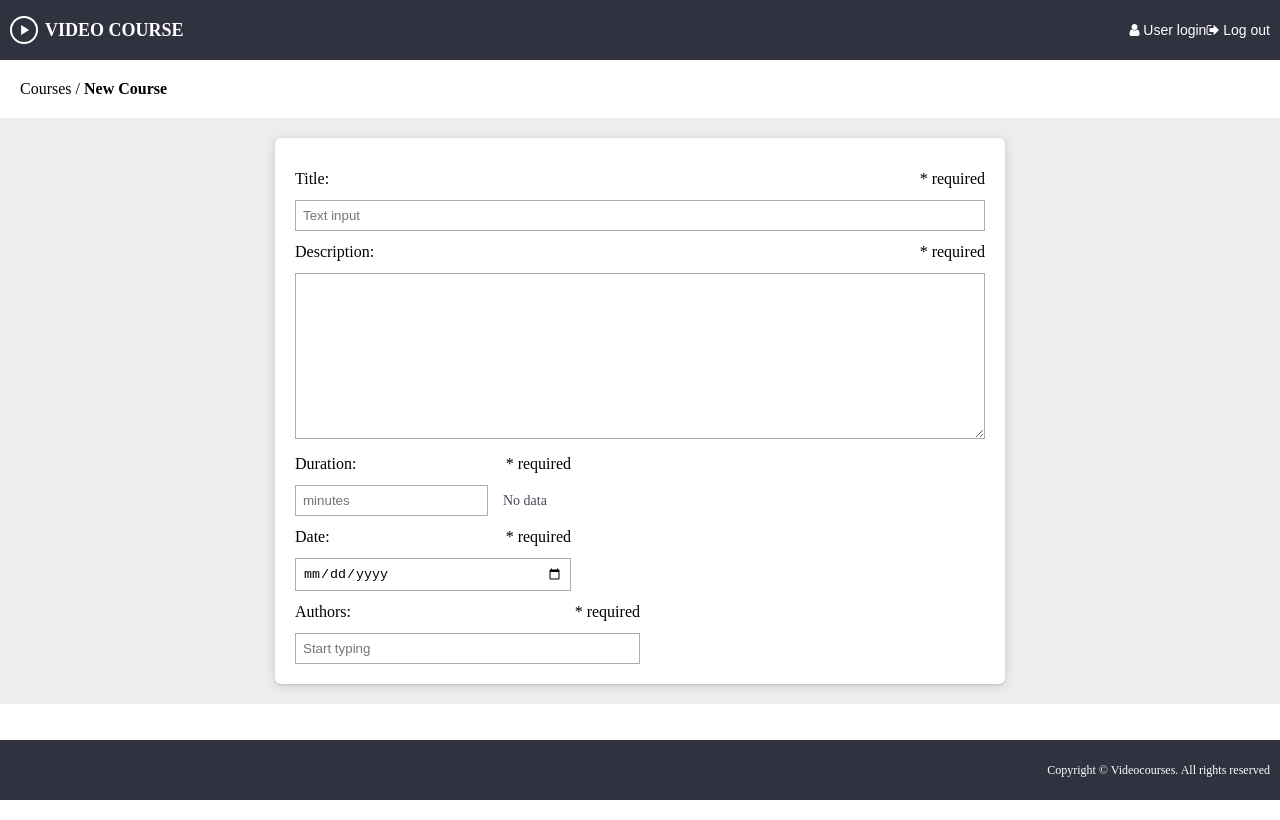
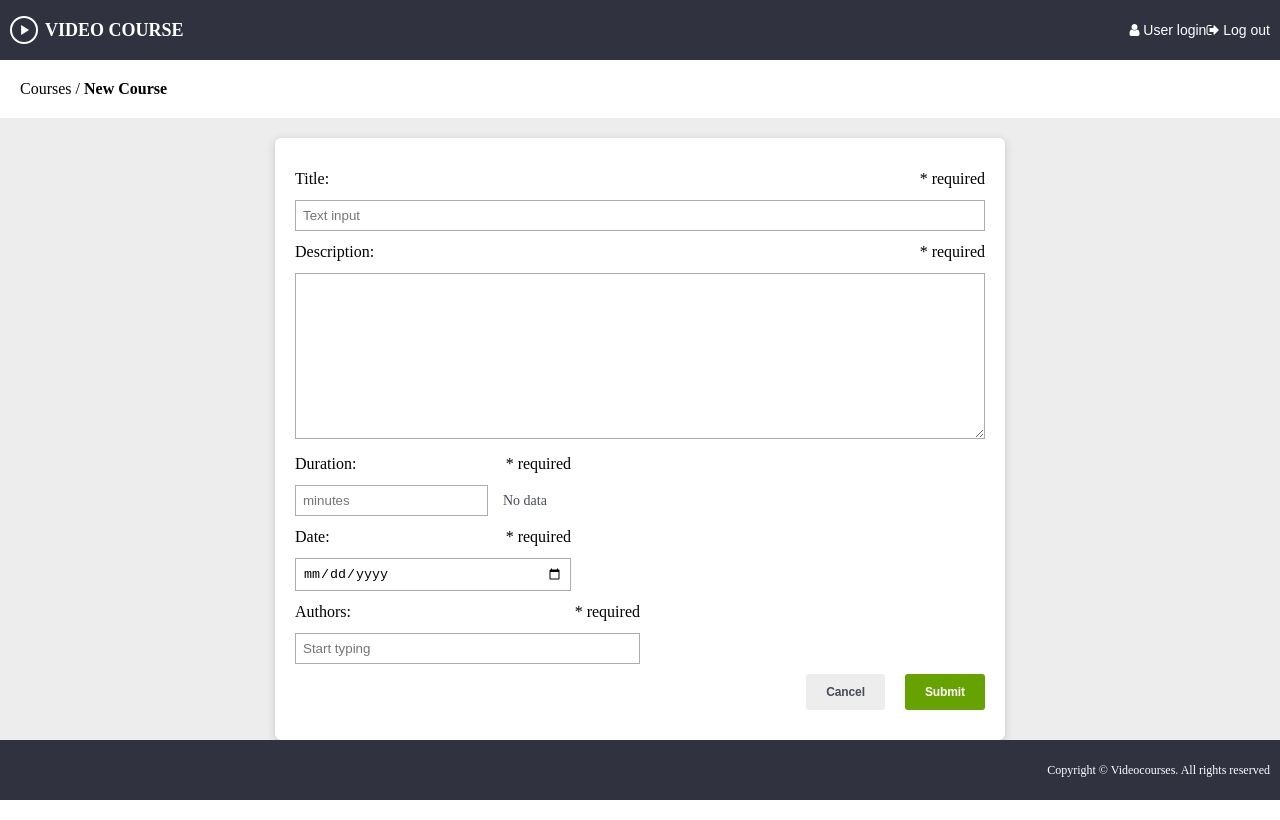
Before and after one commit to Zhydyk/AngularProject, an Angular app: page /new-course in a window 1280 px wide. Built offline with nearby package versions, Linux system fonts and the light colour scheme.

Commit message:
Homework06: Fix some changes

```diff
--- a/src/app/new-course-page/new-course-forms/new-course-forms.component.html
+++ b/src/app/new-course-page/new-course-forms/new-course-forms.component.html
@@ -29,4 +29,11 @@
   <div class="new-course-forms-authors">
     <course-authors></course-authors>
   </div>
+  <div class="new-course-forms-submit-buttons">
+    <submit-buttons
+      cancelButton="Cancel"
+      submitButton="Submit"
+    >
+    </submit-buttons>
+  </div>
 </form>
--- a/src/app/new-course-page/new-course-forms/new-course-forms.component.scss
+++ b/src/app/new-course-page/new-course-forms/new-course-forms.component.scss
@@ -41,4 +41,9 @@
     width: 100%;
     border: 1px solid $borderColorLightGrey;
   }
+
+  &-submit-buttons {
+    display: flex;
+    justify-content: flex-end;
+  }
 }
--- a/src/app/new-course-page/new-course-forms/new-course-forms.module.ts
+++ b/src/app/new-course-page/new-course-forms/new-course-forms.module.ts
@@ -3,10 +3,11 @@ import { NgModule } from '@angular/core';
 import { CourseAuthorsModule } from 'src/app/shared/components/course-authors/course-authors.module';
 import { CourseDateModule } from 'src/app/shared/components/course-date/course-date.module';
 import { CourseDurationModule } from 'src/app/shared/components/course-duration/course-duration.module';
+import { SubmitButtonsModule } from 'src/app/shared/components/submit-buttons/submit-buttons.module';
 import { NewCourseFormsComponent } from './new-course-forms.component';
 
 @NgModule({
-  imports: [CommonModule, CourseAuthorsModule, CourseDateModule, CourseDurationModule],
+  imports: [CommonModule, CourseAuthorsModule, CourseDateModule, CourseDurationModule, SubmitButtonsModule],
   declarations: [NewCourseFormsComponent],
   exports: [NewCourseFormsComponent],
 })
--- /dev/null
+++ b/src/app/shared/components/submit-buttons/submit-buttons.component.html
@@ -0,0 +1,20 @@
+<div class="sumbit-buttons-main">
+  <button
+    *ngIf="showCancelButton"
+    id="{{cancelId}}"
+    type="submit"
+    class="sumbit-buttons-cancel"
+    click="onCancel()"
+  >
+    {{ cancelButton }}
+  </button>
+  <button
+    *ngIf="showSubmitButton"
+    id="{{submitId}}"
+    type="submit"
+    class="sumbit-buttons-confirm"
+    (click)="onSubmit()"
+  >
+    {{ submitButton }}
+  </button>
+</div>
--- /dev/null
+++ b/src/app/shared/components/submit-buttons/submit-buttons.component.scss
@@ -0,0 +1,33 @@
+@import 'src/styles/main.scss';
+
+.sumbit-buttons {
+  &-main {
+    display: flex;
+    margin: 10px 0;
+  }
+
+  &-cancel {
+    border-radius: 3px;
+    background: map-get($app-primary-bg-palette, greyColor);
+    padding: 12px 20px;
+    color: map-get($app-primary-text, 200);
+    border: 0;
+    line-height: 12px;
+    margin-right: 20px;
+    letter-spacing: -0.1px;
+    font-size: 12px;
+    font-weight: 600;
+  }
+
+  &-confirm {
+    border-radius: 3px;
+    background: $bgGreenBtnColor;
+    padding: 12px 20px;
+    color: map-get($app-primary-text, whiteColor);
+    border: 0;
+    line-height: 12px;
+    letter-spacing: -0.1px;
+    font-size: 12px;
+    font-weight: 600;
+  }
+}
--- /dev/null
+++ b/src/app/shared/components/submit-buttons/submit-buttons.component.ts
@@ -0,0 +1,38 @@
+import { ChangeDetectionStrategy, Component, EventEmitter, Input, Output } from '@angular/core';
+
+@Component({
+  selector: 'submit-buttons',
+  templateUrl: './submit-buttons.component.html',
+  styleUrls: ['./submit-buttons.component.scss'],
+  changeDetection: ChangeDetectionStrategy.OnPush,
+})
+export class SubmitButtonsComponent {
+  @Input()
+  public cancelButton: string;
+
+  @Input()
+  public submitButton: string;
+
+  @Input()
+  public submitId: string;
+
+  @Input()
+  public cancelId: string;
+
+  @Input()
+  public showSubmitButton = true;
+
+  @Input()
+  public showCancelButton = true;
+
+  @Output()
+  public confirmValue: EventEmitter<boolean> = new EventEmitter<boolean>();
+
+  public onSubmit(): void {
+    this.confirmValue.emit();
+  }
+
+  public onCancel(): void {
+    this.confirmValue.emit();
+  }
+}
```
Also changed, not shown: src/app/shared/components/submit-buttons/submit-buttons.module.ts (added, +11 -0 lines), 1 other file (tests, documents, lock files or other folders).
